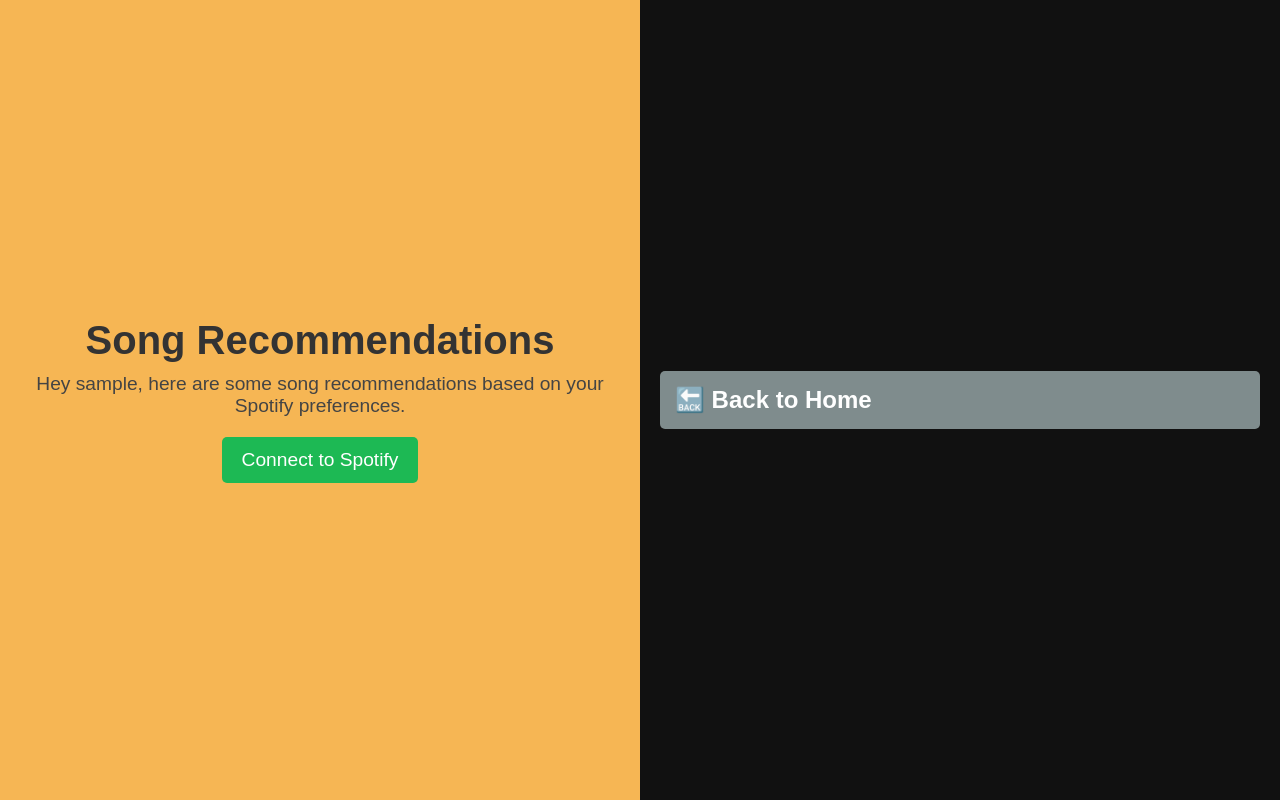
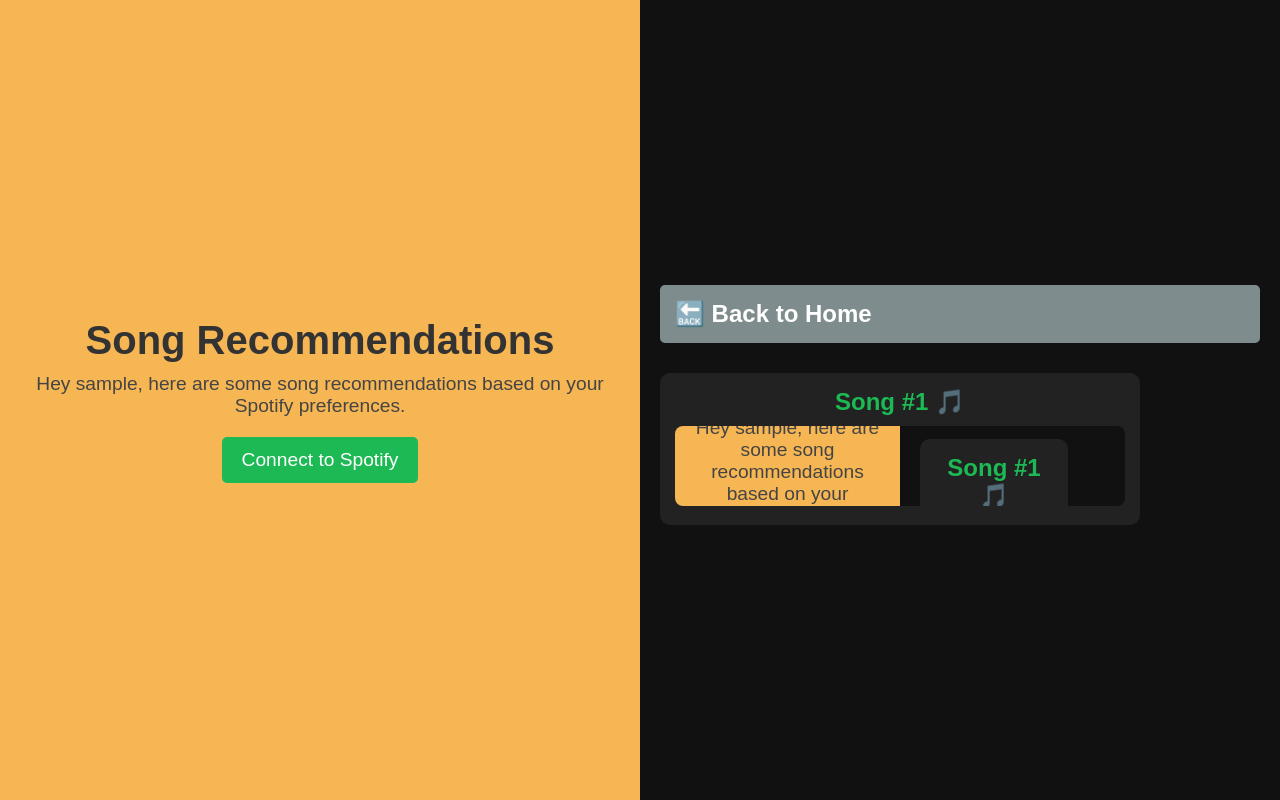
Before and after one commit to jonathanwang9316/Spotify-Recommender-KNN, a Flask app: template templates/songs.html in a window 1280 px wide. Run offline with Flask 3, Linux system fonts and the light colour scheme; the template is opened without the code that fills it: most values are stand-ins (such as "Sample title", 1, 10 or a date in 2020).

Commit message:
Added recommendation card in songs page that displays an embbeded track imported from supabase library

```diff
--- a/spotify_authentication.py
+++ b/spotify_authentication.py
@@ -3,6 +3,7 @@ import spotipy
 from spotipy.oauth2 import SpotifyClientCredentials, SpotifyOAuth
 from dotenv import load_dotenv
 from flask import Flask, request, redirect, session, url_for, render_template
+import supabase_auth
 
 load_dotenv()
 
@@ -48,9 +49,12 @@ def songs():
     sp = spotipy.Spotify(auth=token_info["access_token"])
     user_info = sp.current_user() #pulls user_info
 
-    #eventually, this will redirect to a different dashboard page, but for now just
-    #redirects to a html file with your username being displayed
-    return render_template("songs.html", user_name = user_info["display_name"])
+    song_rec = supabase_auth.retrieve()
+    song_rec_url = search_song(song_name= song_rec["song_name"], artist= song_rec["artist"])
+    print(song_rec_url)
+
+
+    return render_template("songs.html", user_name = user_info["display_name"], song_rec_url = song_rec_url)
 
 @app.route("/genres")
 def genres():
@@ -61,8 +65,6 @@ def genres():
     sp = spotipy.Spotify(auth=token_info["access_token"])
     user_info = sp.current_user() #pulls user_info
 
-    #eventually, this will redirect to a different dashboard page, but for now just
-    #redirects to a html file with your username being displayed
     return render_template("genres.html", user_name = user_info["display_name"])
 
 @app.route("/artists")
@@ -78,6 +80,22 @@ def artists():
     #redirects to a html file with your username being displayed
     return render_template("artists.html", user_name = user_info["display_name"])
 
+#function that searches for a song on spotify based on supabase information
+def search_song(song_name, artist):
+    query = f"track:{song_name}"
+    query += f" artist:{artist}"
+
+    results = client_auth.search(q=query, type='track', limit=1)
+
+    if results['tracks']['items']:
+        track = results['tracks']['items'][0]
+        #generates embed version of url from standard url
+        standard_url = track['external_urls']['spotify']
+        track_id = standard_url.split("track/")[1]
+        return f"https://open.spotify.com/embed/track/{track_id}"
+
+    else:
+        return "No results found."
 
 if __name__ == "__main__":
     app.run(debug=True) #runs app
--- a/supabase_auth.py
+++ b/supabase_auth.py
@@ -11,6 +11,6 @@ key: str = os.getenv("SUPABASE_KEY")
 supabase: Client = create_client(supabase_url=url, supabase_key=key)
 
 #test retrieval of database
-test_response = supabase.table("Test").select("*").execute()
-for row in test_response.data:
-    print(f"Name: {row['name']}")
+def retrieve():
+    test_response = (supabase.table("Test").select("*").order("id", desc=False).execute())
+    return test_response.data[0]
--- a/templates/songs.html
+++ b/templates/songs.html
@@ -86,6 +86,27 @@
         .back {
             background-color: #7f8c8d;
         }
+
+        .recommendation-card {
+            background-color: #222;
+            padding: 15px;
+            border-radius: 10px;
+            text-align: center;
+            width: 80%;
+            margin-top: 20px;
+        }
+
+        .recommendation-card h2 {
+            color: #1DB954;
+            font-size: 1.5em;
+        }
+
+        .spotify-embed {
+            margin-top: 10px;
+            width: 100%;
+            height: 80px;
+            border-radius: 8px;
+        }
     </style>
 </head>
 <body>
@@ -103,7 +124,20 @@
     <div class="right">
         <a href="{{ url_for('home') }}" class="button back">🔙 Back to Home</a>
         <!-- You can add your song recommendations here dynamically -->
+
+        {% if song_rec_url %}
+        <div class="recommendation-card">
+            <h2>Song #1 🎵</h2>
+            <iframe class="spotify-embed" src="{{ song_rec_url }}" frameborder="0"
+                    allowtransparency="true" allow="autoplay; clipboard_write; encrypted-media;" loading="eager">
+            </iframe>
+            {% else %}
+            <p>No recommendations available right now.</p>
+            {% endif %}
+        </div>
     </div>
+
+
 
 </body>
 </html>
```
